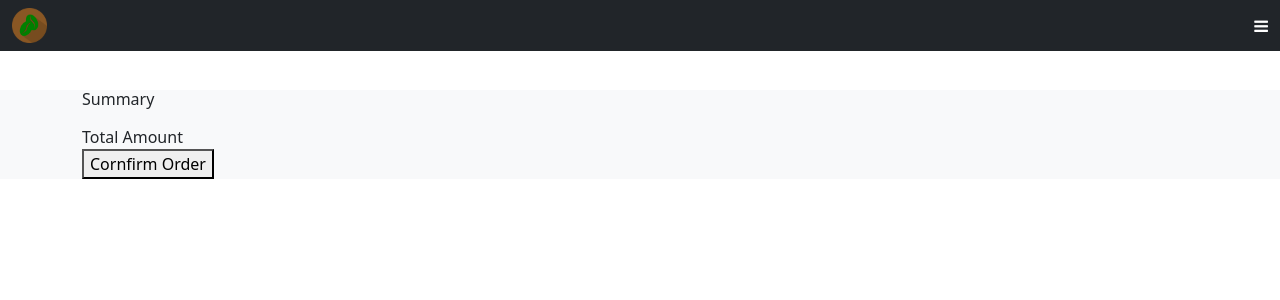
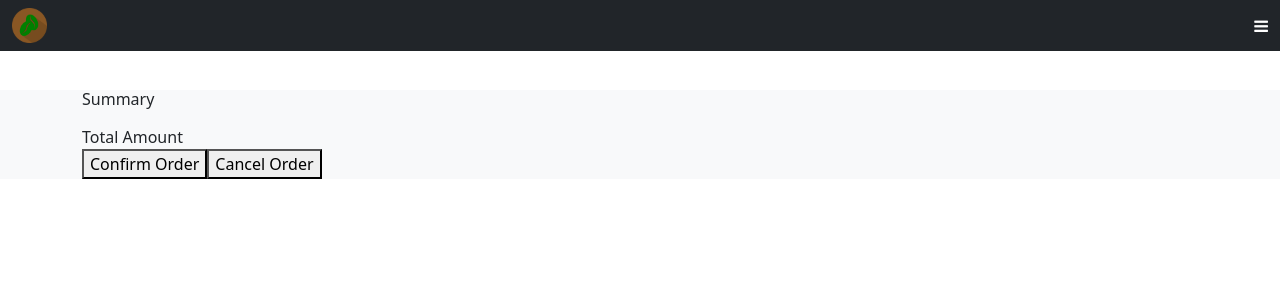
Before and after one commit to Lukhokinase/Angular, an Angular app in the folder my-shop/: page /Checkout in a window 1280 px wide. Shown: the top 300 px of the page. Built offline with nearby package versions, Linux system fonts and the light colour scheme.

Commit message:
added post to cart for user and view profile for user

```diff
--- a/my-shop/src/app/Components/godcheckout/godcheckout.component.html
+++ b/my-shop/src/app/Components/godcheckout/godcheckout.component.html
@@ -16,7 +16,9 @@
         <div>Total Amount{{totalAmount}}</div>
         </div>
         <div>
-          <button type="button" (click)="postToCart()">Cornfirm Order</button>
+          <button type="button" (click)="postToCart()">Confirm Order</button>
+          <button type="button" (click)="clearCart()">Cancel Order</button>
+
         </div>
     </div>
   </section>
--- a/my-shop/src/app/Components/godcheckout/godcheckout.component.ts
+++ b/my-shop/src/app/Components/godcheckout/godcheckout.component.ts
@@ -8,6 +8,7 @@ import { TokenService } from 'src/app/services/token.service';
   styleUrls: ['./godcheckout.component.css']
 })
 export class GodcheckoutComponent implements OnInit {
+
 items = JSON.parse(`${localStorage.getItem('CartItems')}`)
 count = JSON.parse(`${localStorage.getItem('Count')}`)
 userId:any
@@ -40,8 +41,9 @@ totalAmount = JSON.parse(`${localStorage.getItem('TotalAmount')}`)
   //const pid = this.items[0].id
   // const userId = this.userId
   // console.log(this.userId)
+  }
 
-
-
-  }
+  clearCart() {
+    throw new Error('Method not implemented.');
+    }
 }
```
